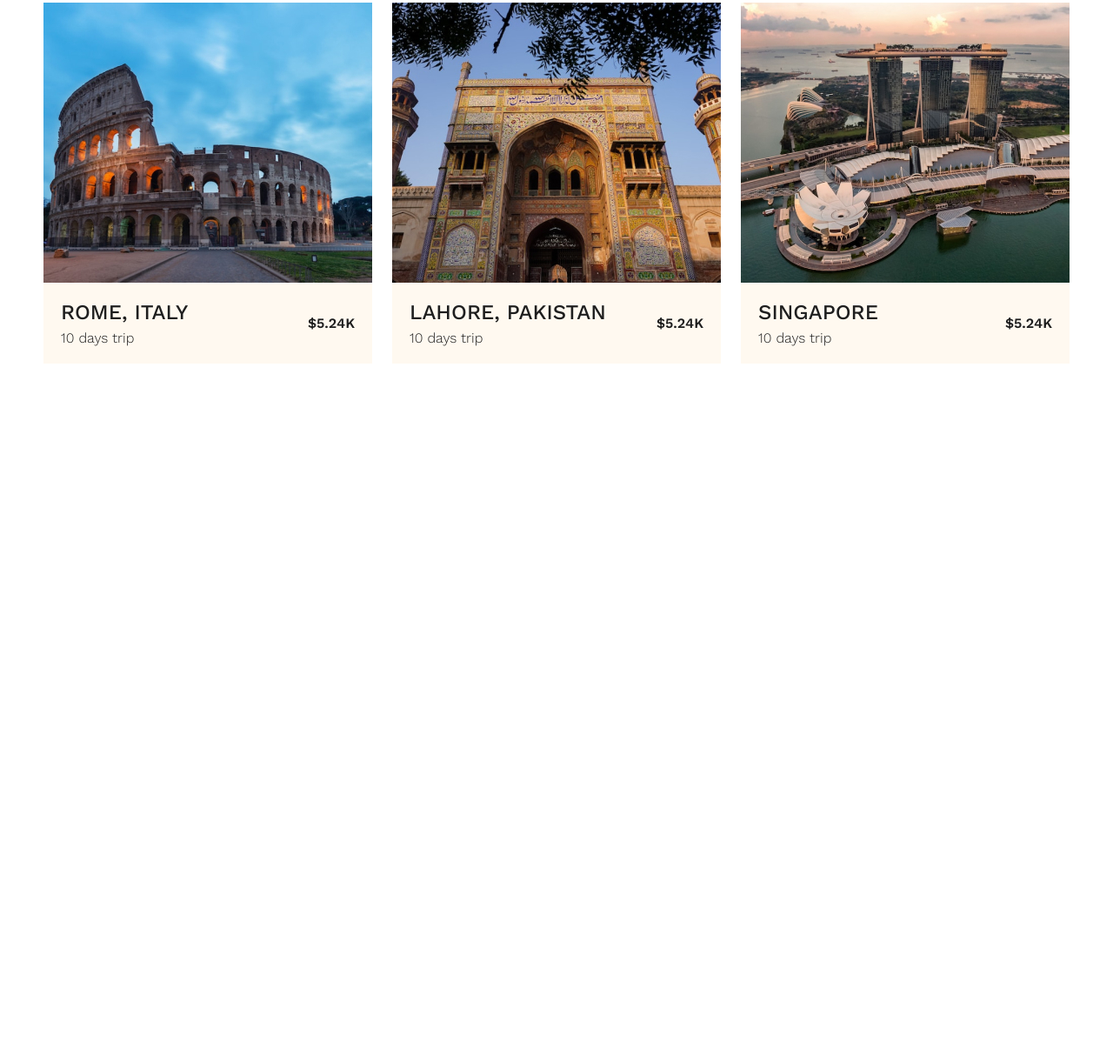
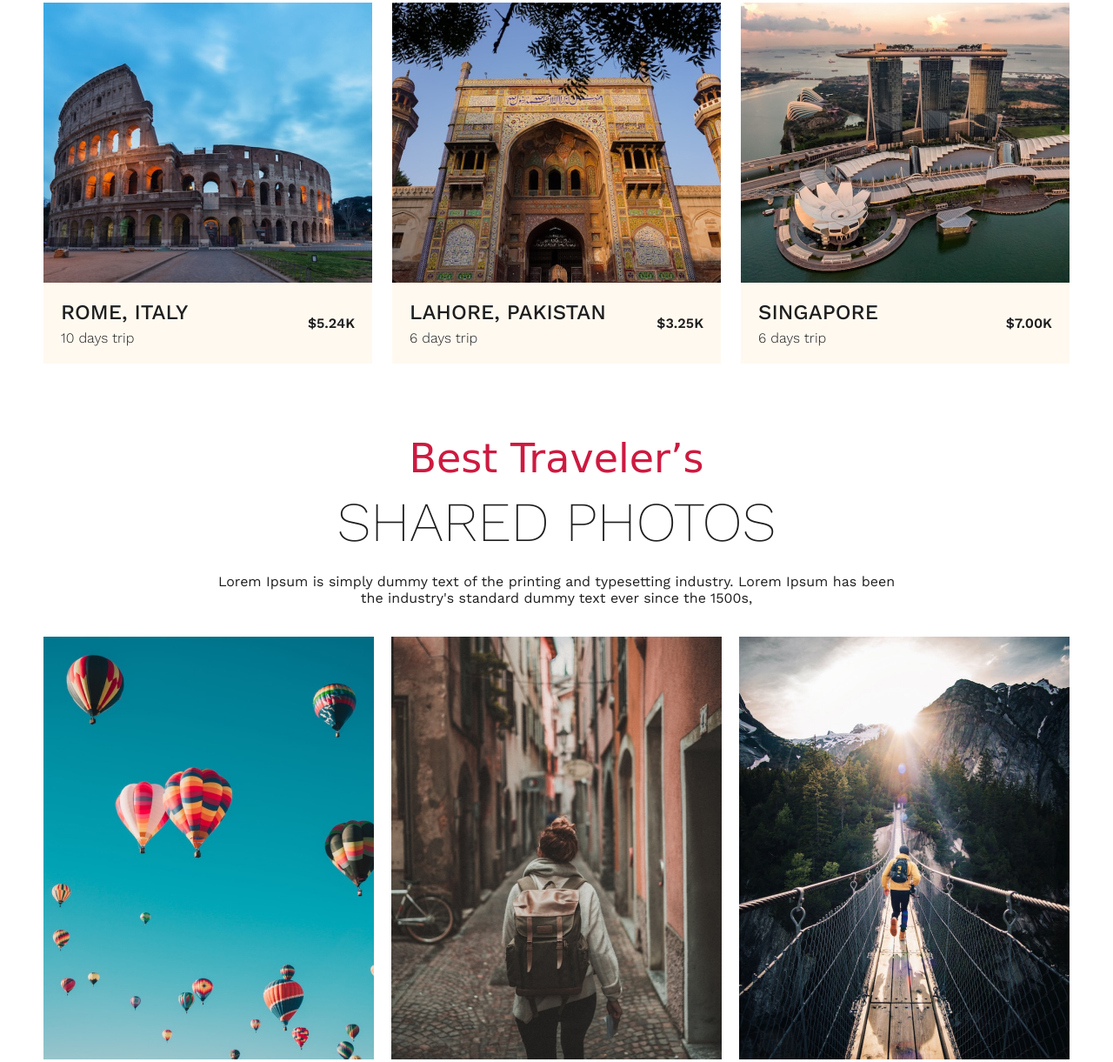
Before and after one commit to IgorNesterovich/traveling, a plain HTML site: page index.html in a window 1280 px wide. Shown: the part 3303-4524 px from the top of the page at 87% size. Before the commit the page ends 3721 px from the top, so only its background shows below. Drawn offline with nearby package versions, Linux system fonts and the light colour scheme; files whose address does not match are found by name; a web font is replaced by a local one.

Commit message:
Added photos and styles

```diff
--- a/css/style.css
+++ b/css/style.css
@@ -329,6 +329,7 @@ body
     background-color: #FFF9F0;
     color: #999;
     transition: all .2s linear;
+    cursor: pointer;
 }
 .activity__item:hover
 {
@@ -399,3 +400,17 @@ body
     font-weight: 600;
 }
 /* tour */
+
+/* photos */
+.photos__content
+{
+    display: flex;
+    flex-wrap: wrap;
+    gap: 20px;
+}
+.photos__img
+{
+    max-width: 380px;
+    max-height: 486px;
+}
+/* photos */
--- a/index.html
+++ b/index.html
@@ -256,9 +256,9 @@
                         <div class="tour__box">
                             <div class="tour__info">
                                 <div class="tour__title">Lahore, pakistan</div>
-                                <div class="tour__text">10 days trip</div>
+                                <div class="tour__text">6 days trip</div>
                             </div>
-                            <div class="tour__price">$5.24K</div>
+                            <div class="tour__price">$3.25K</div>
                         </div>
                     </div>
 
@@ -267,9 +267,9 @@
                         <div class="tour__box">
                             <div class="tour__info">
                                 <div class="tour__title">singapore</div>
-                                <div class="tour__text">10 days trip</div>
+                                <div class="tour__text">6 days trip</div>
                             </div>
-                            <div class="tour__price">$5.24K</div>
+                            <div class="tour__price">$7.00K</div>
                         </div>
                     </div>
 
@@ -278,6 +278,29 @@
             </div>
         </section>
         <!-- tour -->
+
+        <!-- photos -->
+        <section class="photos">
+            <div class="container photos__container">
+
+                <div class="heading">
+                    <span class="suptitle">Best Traveler’s</span>
+                    <h2 class="title">Shared photos</h2>
+                    <p>Lorem Ipsum is simply dummy text of the printing and typesetting industry. Lorem Ipsum has been the industry's standard dummy text ever since the 1500s,</p>
+                </div>
+
+                <div class="photos__content">
+                    <img class="photos__img" src="pictures/illustration/photo-1.jpg" alt="Photo">
+                    <img class="photos__img" src="pictures/illustration/photo-2.jpg" alt="Photo">
+                    <img class="photos__img" src="pictures/illustration/photo-3.jpg" alt="Photo">
+                    <img class="photos__img" src="pictures/illustration/photo-4.jpg" alt="Photo">
+                    <img class="photos__img" src="pictures/illustration/photo-5.jpg" alt="Photo">
+                    <img class="photos__img" src="pictures/illustration/photo-6.jpg" alt="Photo">
+                </div>
+
+            </div>
+        </section>
+        <!-- photos -->
 
     </maim>
     <!-- main -->
```
